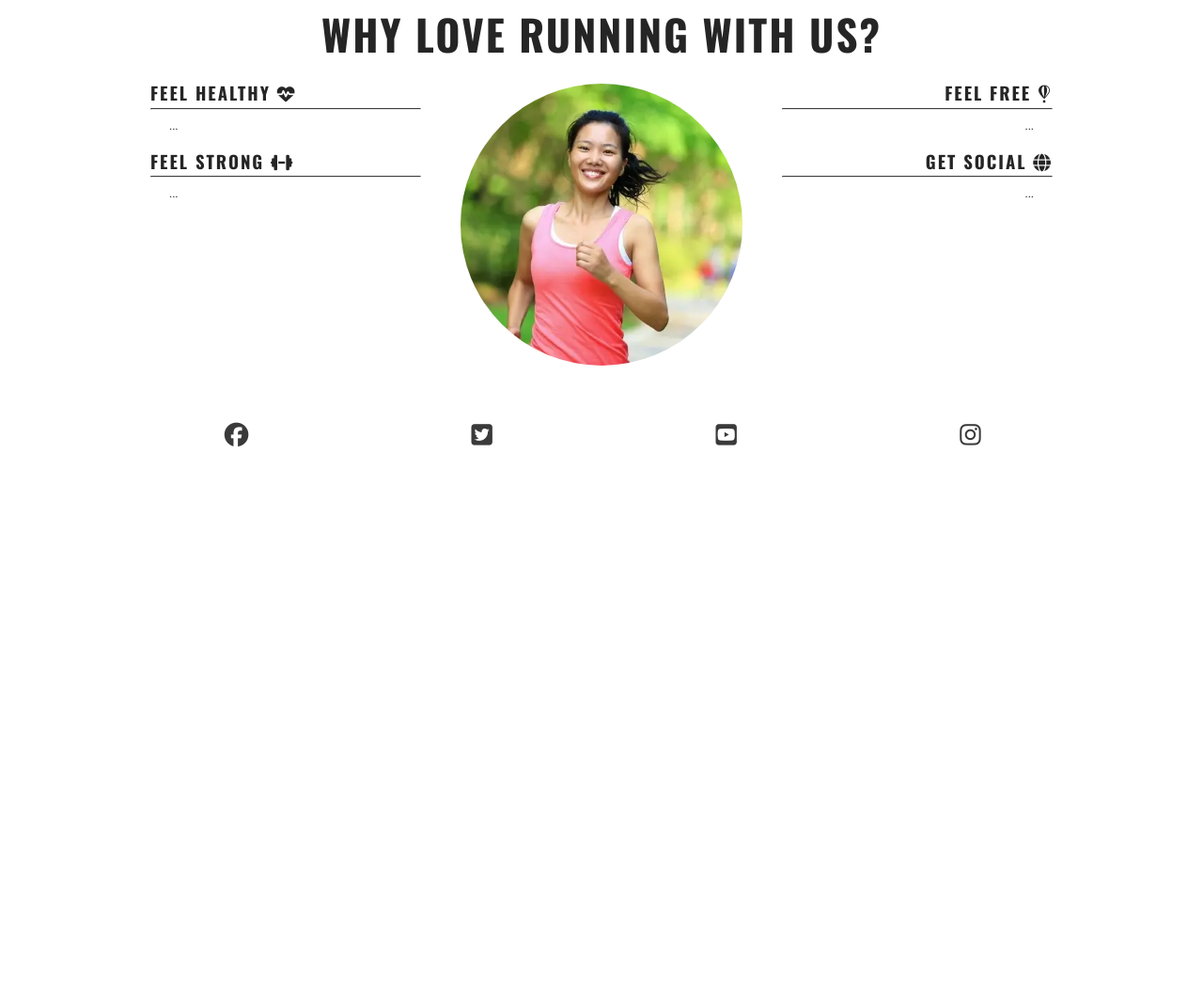
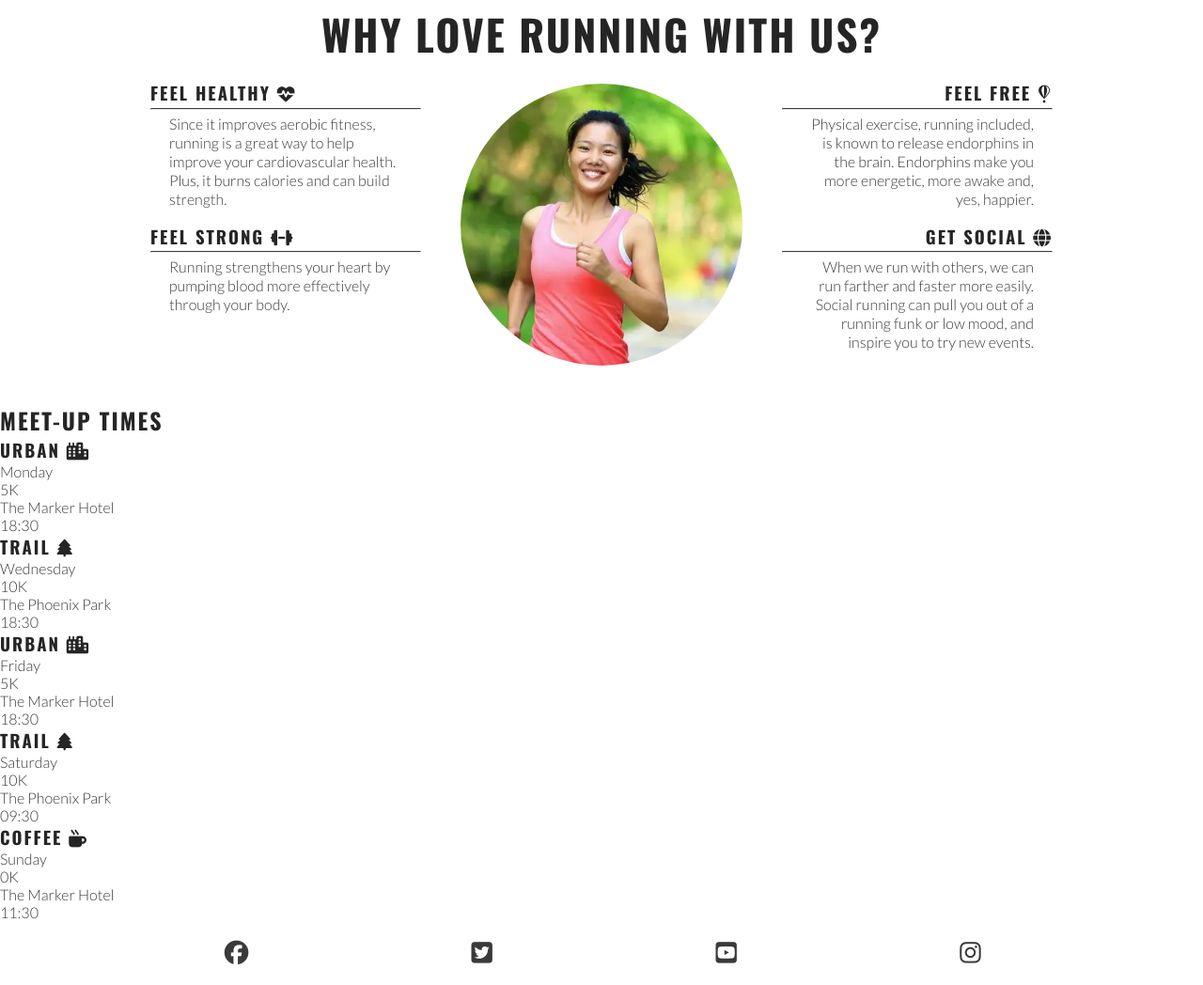
Before and after one commit to Alvor1991/Love-Running, a plain HTML site: page index.html in a window 1280 px wide. Shown: the part 696-1744 px from the top of the page at 94% size. Before the commit the page ends 1193 px from the top, so only its background shows below. Drawn offline with nearby package versions, Linux system fonts and the light colour scheme.

Commit message:
add meetups section

```diff
--- a/index.html
+++ b/index.html
@@ -46,31 +46,34 @@
                 <h3>Dublin Docklands & Phoenix Park</h3>
             </div>
         </section>
-        <!-- Reasons section -->
-        <section id="reasons"><h2>Why Love Running With Us?</h2>
+        <section id="reasons">
+            <h2>Why love running with us?</h2>
             <div id="benefits">
                 <div id="benefits-physical">
                     <div>
-                    <h3>Feel Healthy <i class="fa-solid fa-heartbeat"></i></h3>
+                        <h3>Feel healthy <i class="fa-solid fa-heart-pulse"></i></h3>
                         <hr>
-                    <p>...</p>
+                        <p>Since it improves aerobic fitness, running is a great way to help improve your cardiovascular
+                            health. Plus, it burns calories and can build strength.</p>
                     </div>
                     <div>
-                    <h3>Feel Strong <i class="fa-solid fa-dumbbell"></i></h3>
+                        <h3>Feel strong <i class="fa-solid fa-dumbbell"></i></h3>
                         <hr>
-                    <p>...</p>
+                        <p>Running strengthens your heart by pumping blood more effectively through your body.</p>
                     </div>
                 </div>
                 <div id="benefits-mental">
                     <div>
-                    <h3>Feel Free <i class="fa-brands fa-fly"></i></h3>
+                        <h3>Feel free <i class="fa-brands fa-fly"></i></h3>
                         <hr>
-                    <p>...</p>
+                        <p>Physical exercise, running included, is known to release endorphins in the brain. Endorphins
+                            make you more energetic, more awake and, yes, happier.</p>
                     </div>
                     <div>
-                    <h3>Get Social <i class="fa-solid fa-globe"></i></h3>
+                        <h3>Get social <i class="fa-solid fa-globe"></i></h3>
                         <hr>
-                    <p>...</p>
+                        <p>When we run with others, we can run farther and faster more easily. Social running can pull
+                            you out of a running funk or low mood, and inspire you to try new events.</p>
                     </div>
                 </div>
                 <div id="benefits-image">
@@ -79,6 +82,47 @@
             </div>
         </section>
 
+        <!-- Meetup Times section -->
+        <section id="meetups">
+            <h2>Meet-up Times</h2>
+            <div id="times">
+                <div>
+                    <h3>Urban <i class="fa-solid fa-city"></i></h3>
+                    <p>Monday</p>
+                    <p>5K</p>
+                    <p>The Marker Hotel</p>
+                    <p>18:30</p>
+                </div>
+                <div>
+                    <h3>Trail <i class="fa-solid fa-tree"></i></h3>
+                    <p>Wednesday</p>
+                    <p>10K</p>
+                    <p>The Phoenix Park</p>
+                    <p>18:30</p>
+                </div>
+                <div>
+                    <h3>Urban <i class="fa-solid fa-city"></i></h3>
+                    <p>Friday</p>
+                    <p>5K</p>
+                    <p>The Marker Hotel</p>
+                    <p>18:30</p>
+                </div>
+                <div>
+                    <h3>Trail <i class="fa-solid fa-tree"></i></h3>
+                    <p>Saturday</p>
+                    <p>10K</p>
+                    <p>The Phoenix Park</p>
+                    <p>09:30</p>
+                </div>
+                <div>
+                    <h3>Coffee <i class="fa-solid fa-mug-hot"></i></h3>
+                    <p>Sunday</p>
+                    <p>0K</p>
+                    <p>The Marker Hotel</p>
+                    <p>11:30</p>
+                </div>
+            </div>
+        </section>
     </main>
 
     <!-- Footer -->
```
Lines whose indentation alone changed are shown as unchanged.
